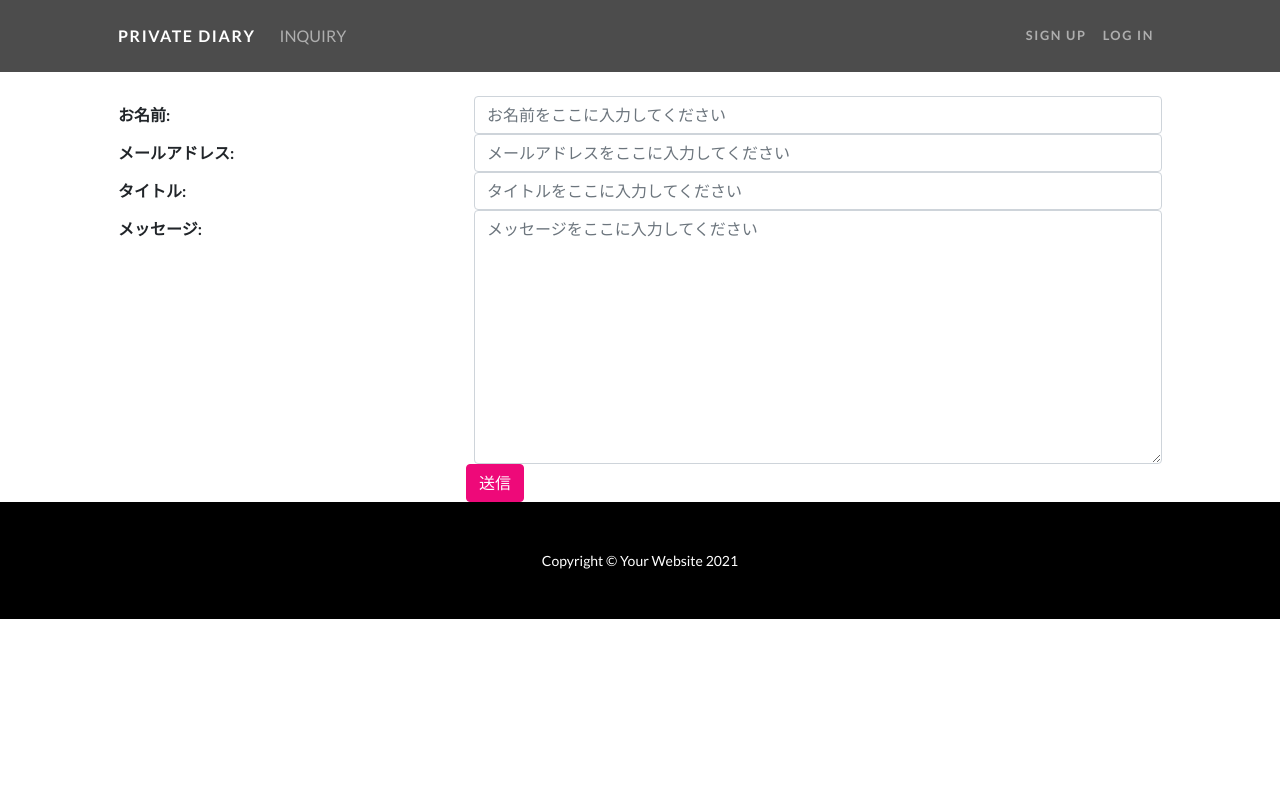
After one commit to OhgamiKanako/private_diary, a Django app: page /inquiry/ in a window 1280 px wide. The commit adds this page. Run offline with Django 3.2, Linux system fonts and the light colour scheme; some libraries are stand-ins or nearby versions.

Commit message:
form作成

```diff
--- /dev/null
+++ b/diary/forms.py
@@ -0,0 +1,22 @@
+from django import forms
+
+class InquiryForm(forms.Form):
+    name = forms.CharField(label='お名前', max_length=30)
+    email = forms.EmailField(label='メールアドレス')
+    title = forms.CharField(label='タイトル', max_length=30)
+    message = forms.CharField(label='メッセージ', widget=forms.Textarea)
+
+    def __init__(self, *args, **kwargs):
+        super().__init__(*args, **kwargs)
+
+        self.fields['name'].widget.attrs['class'] = 'form-control col-9'
+        self.fields['name'].widget.attrs['placeholder'] = 'お名前をここに入力してください'
+
+        self.fields['email'].widget.attrs['class'] = 'form-control col-11'
+        self.fields['email'].widget.attrs['placeholder'] = 'メールアドレスをここに入力してください'
+
+        self.fields['title'].widget.attrs['class'] = 'form-control col-11'
+        self.fields['title'].widget.attrs['placeholder'] = 'タイトルをここに入力してください'
+
+        self.fields['message'].widget.attrs['class'] = 'form-control col-12'
+        self.fields['message'].widget.attrs['placeholder'] = 'メッセージをここに入力してください'
--- a/diary/templates/diary/base.html
+++ b/diary/templates/diary/base.html
@@ -15,26 +15,37 @@
         <link href="https://fonts.googleapis.com/css?family=Lato:100,100i,300,300i,400,400i,700,700i,900,900i" rel="stylesheet" />
         <!-- Core theme CSS (includes Bootstrap)-->
         <link href="{% static 'css/styles.css' %}" rel="stylesheet" />
+        <!-- My style -->
+        <link href="{% static 'css/mystyle.css' %}" rel="stylesheet" />
         {% block head %}{% endblock %}
     </head>
     <body id="page-top">
+    <div id="wrapper">
+
             <!-- Navigation-->
             <nav class="navbar navbar-expand-lg navbar-dark navbar-custom fixed-top">
                 <div class="container px-5">
-                <a class="navbar-brand" href="#page-top">Start Bootstrap</a>
+                    <a class="navbar-brand" href="#page-top">PRIVATE DIARY</a>
                     <button class="navbar-toggler" type="button" data-bs-toggle="collapse" data-bs-target="#navbarResponsive" aria-controls="navbarResponsive" aria-expanded="false" aria-label="Toggle navigation"><span class="navbar-toggler-icon"></span></button>
                     <div class="collapse navbar-collapse" id="navbarResponsive">
+                        <ul class="navbar-nav mr-auto">
+                            <li class="nav-item{% block active_inquiry %}{% endblock %}">
+                                <a class="nav-link" href="{% url 'diary:inquiry' %}">INQUIRY</a>
+                            </li>
+                        </ul>
                         <ul class="navbar-nav ms-auto">
-                        <li class="nav-item"><a class="nav-link" href="#!">Sign Up</a></li>
-                        <li class="nav-item"><a class="nav-link" href="#!">Log In</a></li>
+                            <li class="nav-item"><a class="nav-link" href="#">Sign Up</a></li>
+                            <li class="nav-item"><a class="nav-link" href="#">Log In</a></li>
                         </ul>
                     </div>
                 </div>
         </nav>
+
         <!-- Header-->
         {% block header %}{% endblock %}
         <!-- Content -->
         {% block contents %}{% endblock %}
+
         <!-- Footer-->
         <footer class="py-5 bg-black">
             <div class="container px-5"><p class="m-0 text-center text-white small">Copyright &copy; Your Website 2021</p></div>
@@ -43,5 +54,7 @@
         <script src="https://cdn.jsdelivr.net/npm/bootstrap@5.1.0/dist/js/bootstrap.bundle.min.js"></script>
         <!-- Core theme JS-->
         <script src="{% static 'js/scripts.js' %}"></script>
+    </div>
 </body>
+
 </html>
--- /dev/null
+++ b/diary/templates/diary/inquiry.html
@@ -0,0 +1,34 @@
+{% extends 'diary/base.html' %}
+{% load static %}
+
+{% block title %}お問い合わせ|Private Diary{% endblock %}
+{% block active_inquiry %}active{% endblock %}
+
+{% block contents %}
+<section id="scroll">
+    <div class="container px-5">
+        <div class="row gx-5 align-items-center">
+        <div class="my-div-style">
+            <form method="post">
+                {% csrf_token %}
+                {{ form.non_field_errors }}
+                {% for field in form %}
+                <div class="form-group row">
+                    <label for="{{ field.id_for_label }}" class="col-sm-4 col-form-label">
+                        <strong>{{ field.label_tag }}</strong>
+                    </label>
+                    <div class="col-sm-8">
+                        {{ field }}
+                        {{ field.errors }}
+                    </div>
+                </div>
+                {% endfor %}
+                <div class="offset-sm-4 col-sm-8">
+                    <button class="btn btn-primary" type="submit">送信</button>
+                </div>
+            </form>
+        </div>
+    </div>
+</div>
+</section>
+{% endblock %}
--- a/diary/urls.py
+++ b/diary/urls.py
@@ -4,4 +4,5 @@ from . import views
 app_name = 'diary'
 urlpatterns = [
     path('', views.IndexView.as_view(), name='index'),
+    path('inquiry/', views.InquiryView.as_view(), name="inquiry")
 ]
--- a/diary/views.py
+++ b/diary/views.py
@@ -1,6 +1,7 @@
 from django.http.response import HttpResponse
 from django.shortcuts import render
 from django.views import generic
+from .forms import InquiryForm
 
 # Create your views here.
 def index(request):
@@ -8,3 +9,7 @@ def index(request):
 
 class IndexView(generic.TemplateView):
     template_name = "diary/index.html"
+
+class InquiryView(generic.FormView):
+    template_name = "diary/inquiry.html"
+    form_class = InquiryForm
--- a/static/css/mystyle.css
+++ b/static/css/mystyle.css
@@ -7,3 +7,7 @@ body, #wrapper{
 fotter{
     margin-top:auto;
 }
+
+.my-div-style{
+    margin-top:6rem;
+}
```
Lines whose indentation alone changed are shown as unchanged.
